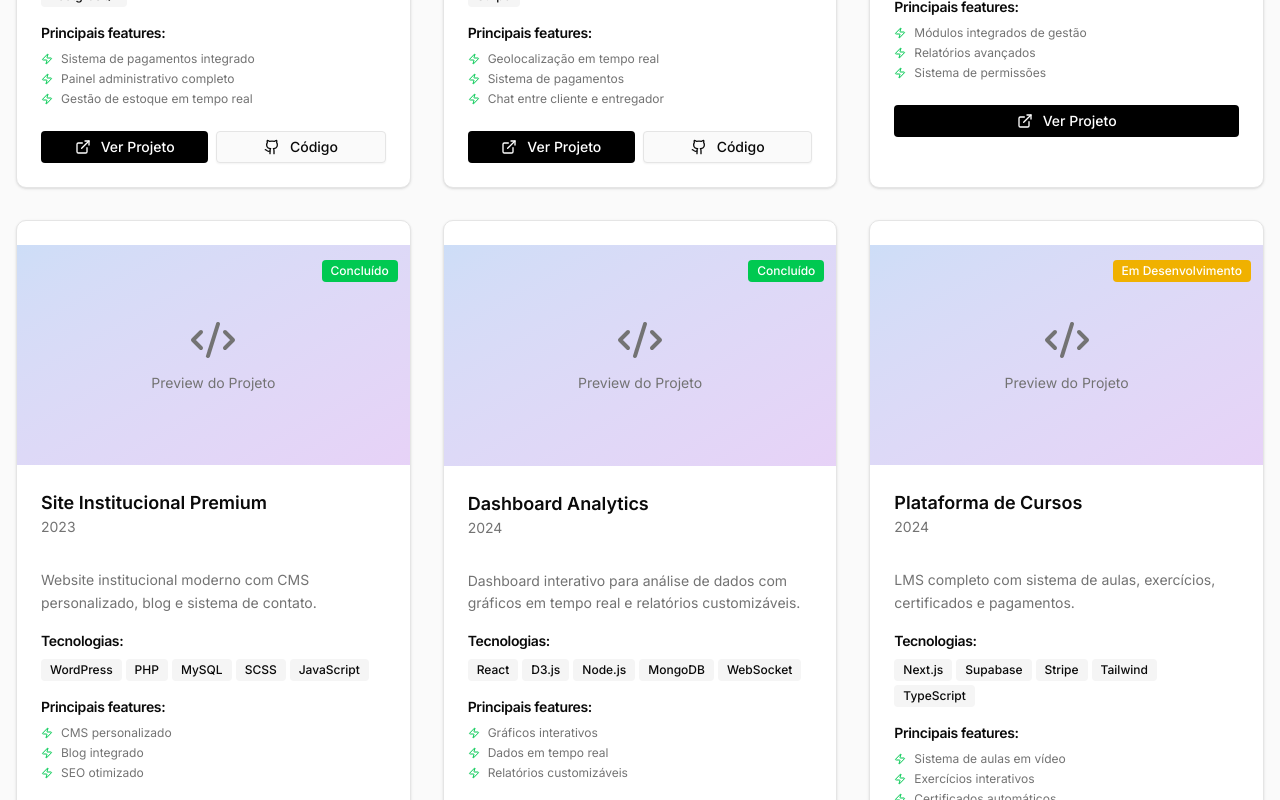
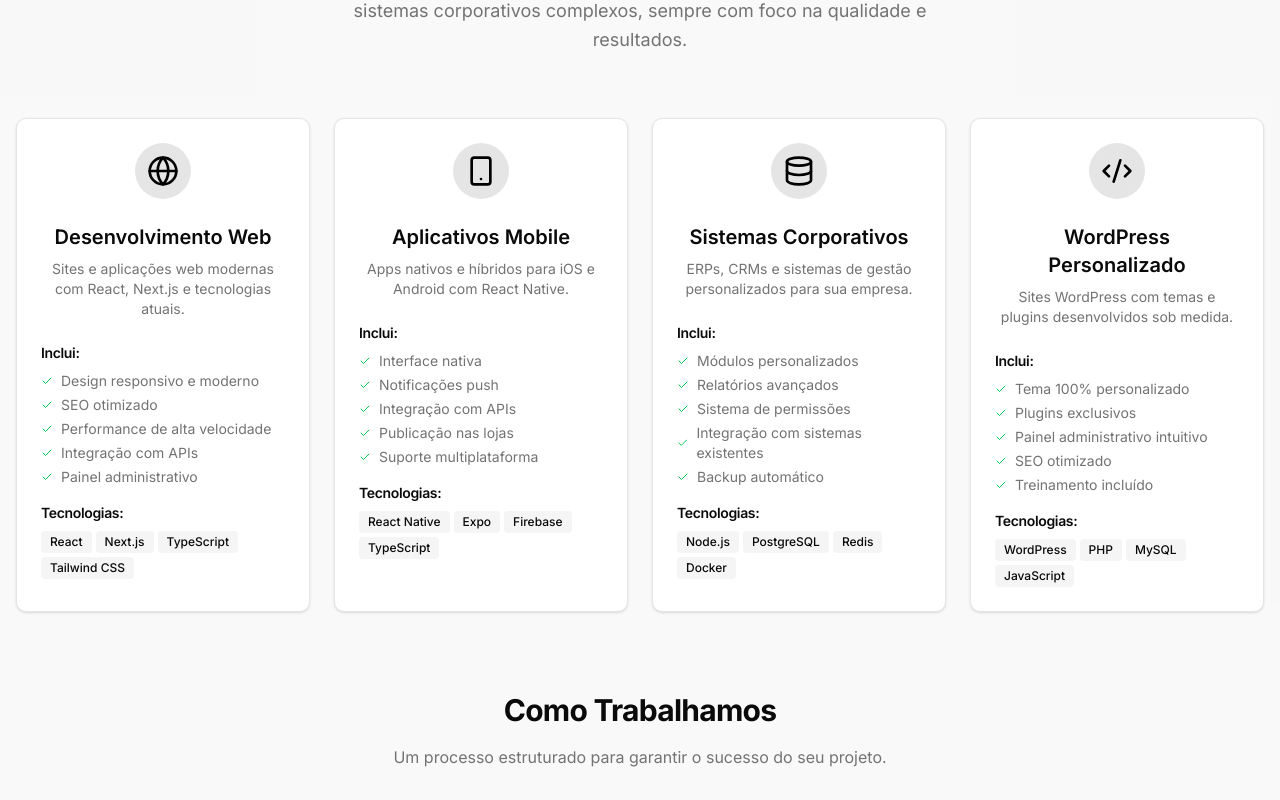
Before and after one commit to devguimaraes/Portif-lio-Bruno-Guimar-es-, a Next.js app: page / in a window 1280 px wide. Shown: the part 3460-4260 px from the top of the page. Built offline with nearby package versions, Linux system fonts and the light colour scheme.

Commit message:
feat(projects): externalizar dados e apontar seção para projetos reais
- Adiciona `src/constants/projects.ts` para centralizar dados
- Atualiza `Projects` para consumir `PROJECTS` via alias
- Prepara base para inserir projetos reais com links e tecnologias

```diff
--- a/src/components/sections/projects.tsx
+++ b/src/components/sections/projects.tsx
@@ -21,124 +21,10 @@ import {
   Code2,
   Zap,
 } from "lucide-react";
+import { PROJECTS } from "@/constants/projects";
 
 // Dados dos projetos
-const projects = [
-  {
-    id: 1,
-    title: "E-commerce Moderno",
-    description:
-      "Plataforma completa de e-commerce com carrinho, pagamentos, gestão de produtos e painel administrativo.",
-    image: "/api/placeholder/600/400",
-    category: "web",
-    technologies: ["Next.js", "TypeScript", "Stripe", "Prisma", "PostgreSQL"],
-    features: [
-      "Sistema de pagamentos integrado",
-      "Painel administrativo completo",
-      "Gestão de estoque em tempo real",
-      "SEO otimizado",
-    ],
-    liveUrl: "https://ecommerce-demo.vercel.app",
-    githubUrl: "https://github.com/brunoguimaraes/ecommerce",
-    status: "completed",
-    year: "2024",
-  },
-  {
-    id: 2,
-    title: "App de Delivery",
-    description:
-      "Aplicativo mobile para delivery de comida com geolocalização, pagamentos e tracking em tempo real.",
-    image: "/api/placeholder/600/400",
-    category: "mobile",
-    technologies: ["React Native", "Node.js", "MongoDB", "Socket.io", "Stripe"],
-    features: [
-      "Geolocalização em tempo real",
-      "Sistema de pagamentos",
-      "Chat entre cliente e entregador",
-      "Notificações push",
-    ],
-    liveUrl: "https://play.google.com/store/apps/details?id=com.delivery",
-    githubUrl: "https://github.com/brunoguimaraes/delivery-app",
-    status: "completed",
-    year: "2024",
-  },
-  {
-    id: 3,
-    title: "Sistema Corporativo",
-    description:
-      "ERP completo para gestão empresarial com módulos de vendas, estoque, financeiro e relatórios.",
-    image: "/api/placeholder/600/400",
-    category: "web",
-    technologies: ["React", "Node.js", "PostgreSQL", "Redis", "Docker"],
-    features: [
-      "Módulos integrados de gestão",
-      "Relatórios avançados",
-      "Sistema de permissões",
-      "API REST completa",
-    ],
-    liveUrl: "https://erp-demo.com",
-    githubUrl: null, // Projeto privado
-    status: "completed",
-    year: "2023",
-  },
-  {
-    id: 4,
-    title: "Site Institucional Premium",
-    description:
-      "Website institucional moderno com CMS personalizado, blog e sistema de contato.",
-    image: "/api/placeholder/600/400",
-    category: "wordpress",
-    technologies: ["WordPress", "PHP", "MySQL", "SCSS", "JavaScript"],
-    features: [
-      "CMS personalizado",
-      "Blog integrado",
-      "SEO otimizado",
-      "Design responsivo",
-    ],
-    liveUrl: "https://empresa-premium.com.br",
-    githubUrl: null,
-    status: "completed",
-    year: "2023",
-  },
-  {
-    id: 5,
-    title: "Dashboard Analytics",
-    description:
-      "Dashboard interativo para análise de dados com gráficos em tempo real e relatórios customizáveis.",
-    image: "/api/placeholder/600/400",
-    category: "web",
-    technologies: ["React", "D3.js", "Node.js", "MongoDB", "WebSocket"],
-    features: [
-      "Gráficos interativos",
-      "Dados em tempo real",
-      "Relatórios customizáveis",
-      "Exportação de dados",
-    ],
-    liveUrl: "https://analytics-dashboard.vercel.app",
-    githubUrl: "https://github.com/brunoguimaraes/analytics-dashboard",
-    status: "completed",
-    year: "2024",
-  },
-  {
-    id: 6,
-    title: "Plataforma de Cursos",
-    description:
-      "LMS completo com sistema de aulas, exercícios, certificados e pagamentos.",
-    image: "/api/placeholder/600/400",
-    category: "web",
-    technologies: ["Next.js", "Supabase", "Stripe", "Tailwind", "TypeScript"],
-    features: [
-      "Sistema de aulas em vídeo",
-      "Exercícios interativos",
-      "Certificados automáticos",
-      "Área do aluno completa",
-    ],
-    liveUrl: null,
-    githubUrl: "https://github.com/brunoguimaraes/lms-platform",
-    status: "in-progress",
-    year: "2024",
-  },
-];
+const projects = PROJECTS;
 
 // Categorias de filtro
 const categories = [
--- /dev/null
+++ b/src/constants/projects.ts
@@ -0,0 +1 @@
+export const PROJECTS = [];
```
